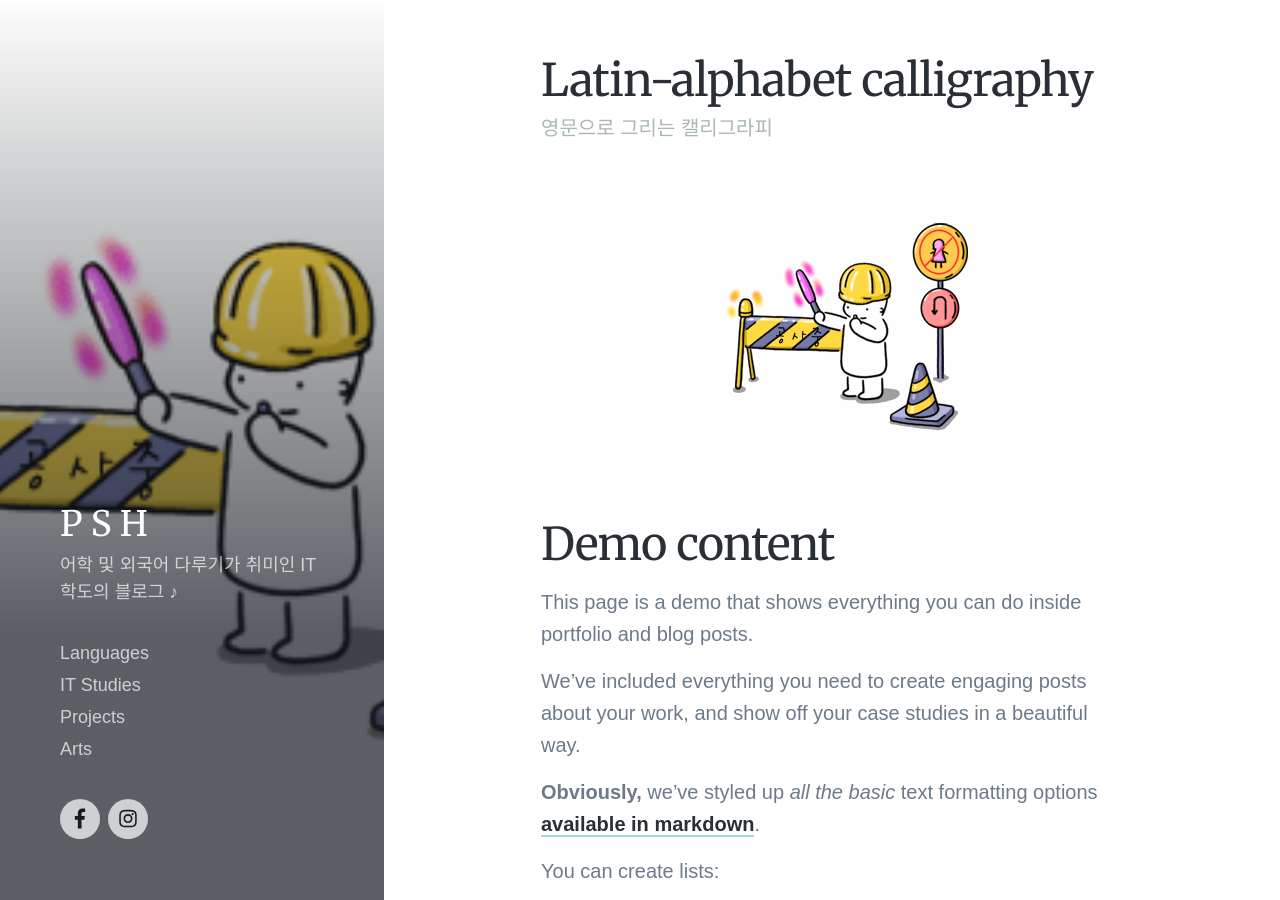
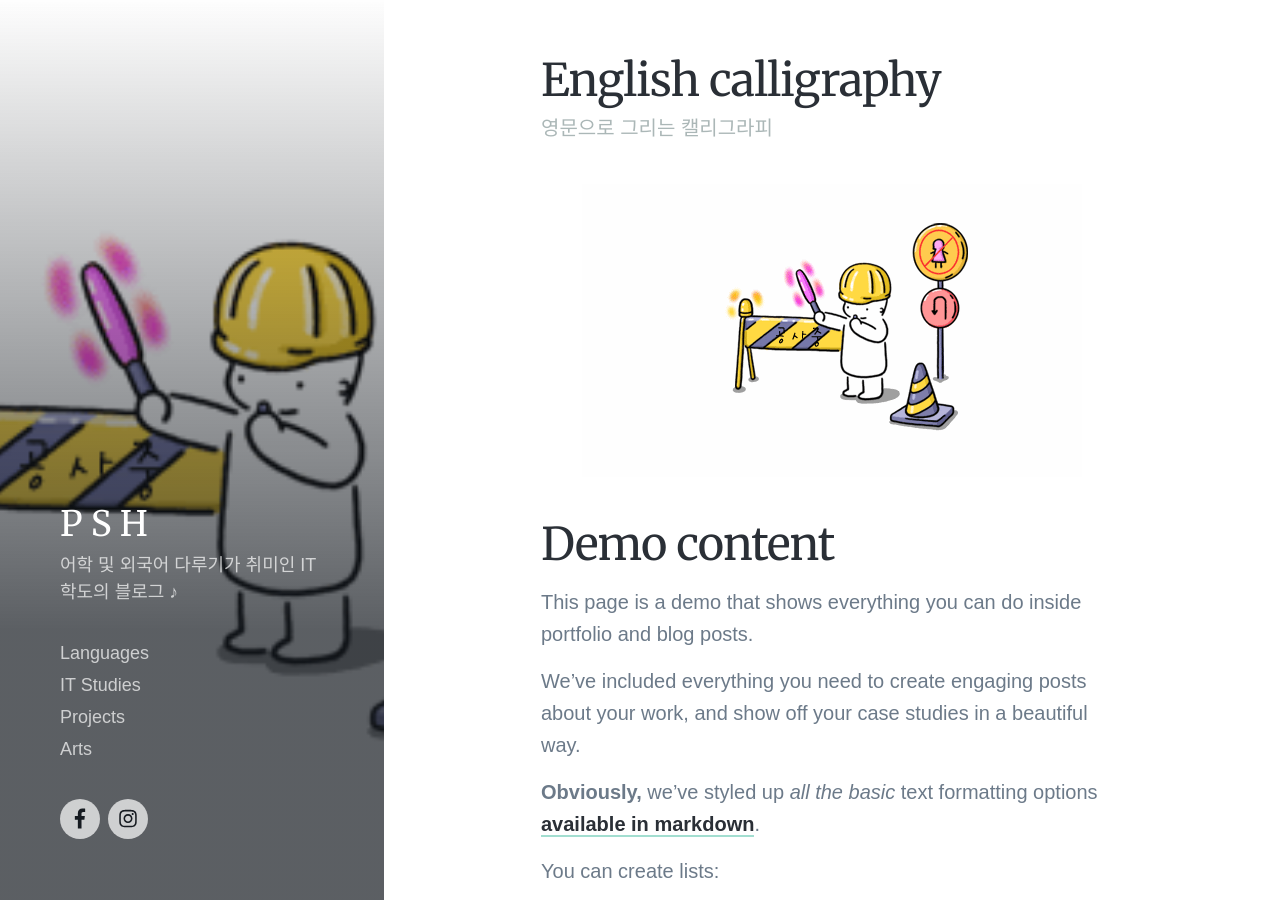
Before and after one commit to vendergood/vendergood.github.io, a Jekyll site: the page built from _arts/2021-02-20-Latin-alphabet-calligraphy.md, in a window 1280 px wide and 900 px high. Built offline with Jekyll 4.4.1, drawn with Linux system fonts in a browser that asks for light colours; nearby versions of some CDN libraries; some web fonts are replaced.

Commit message:
Update 2021-02-20-Latin-alphabet-calligraphy.md

```diff
--- a/_arts/2021-02-20-Latin-alphabet-calligraphy.md
+++ b/_arts/2021-02-20-Latin-alphabet-calligraphy.md
@@ -1,5 +1,5 @@
 ---
-title: 'Latin-alphabet calligraphy'
+title: 'English calligraphy'
 subtitle: '영문으로 그리는 캘리그라피'
 date: 2021-02-20 23:32:54
 featured_image: '/images/under-construction.jpg'
```
